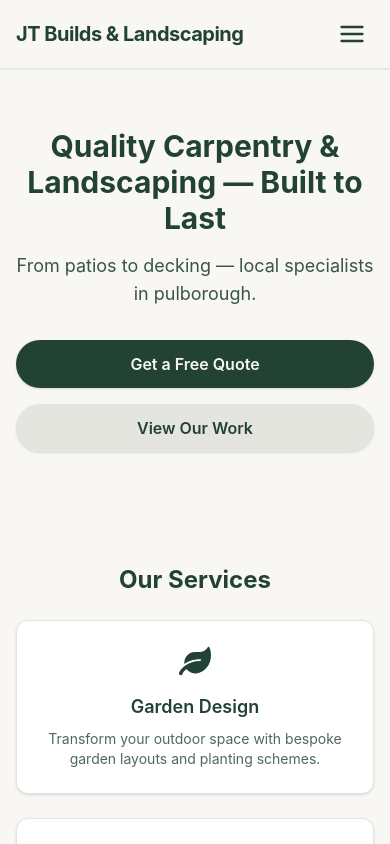
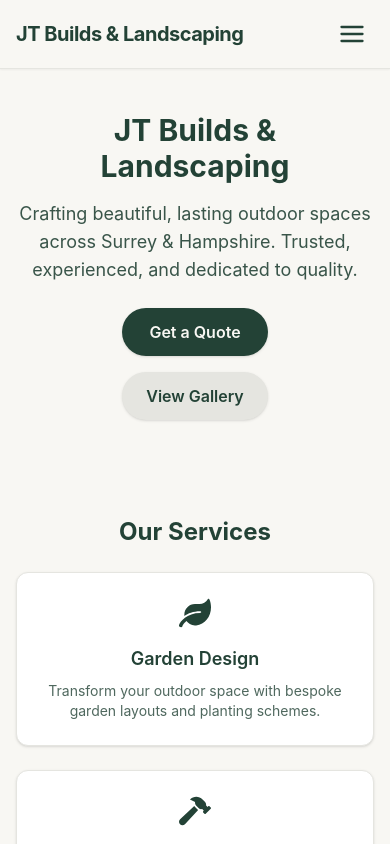
Before and after one commit to rk95x/JT-Carp, a Next.js app: page / in a window 390 px wide. Shown: the top 844 px of the page. Built offline with nearby package versions, Linux system fonts and the light colour scheme.

Commit message:
Revert "Add full-width, responsive hero section to homepage with headline, subheading, and buttons"
This reverts commit 87afaf9d5d85da0a1754f76d4a93abaf8570661b.

```diff
--- a/src/app/page.tsx
+++ b/src/app/page.tsx
@@ -28,22 +28,14 @@ export default function Home() {
   return (
     <div className="flex flex-col gap-12">
       {/* Hero Section */}
-      <section className="w-full bg-brand-cream py-16 px-4 flex flex-col items-center md:items-start justify-center text-center md:text-left">
-        <div className="max-w-3xl w-full">
-          <h1 className="text-3xl sm:text-4xl md:text-5xl font-bold text-brand-green mb-4">
-            Quality Carpentry & Landscaping — Built to Last
-          </h1>
-          <p className="text-lg md:text-xl text-brand-green/90 mb-8">
-            From patios to decking — local specialists in pulborough.
-          </p>
-          <div className="flex flex-col sm:flex-row gap-4 w-full md:w-auto justify-center md:justify-start">
-            <Link href="/contact" className="bg-brand-green text-brand-cream px-8 py-3 rounded-full font-semibold shadow hover:bg-brand-green/90 transition text-base">
-              Get a Free Quote
-            </Link>
-            <Link href="/gallery" className="bg-brand-neutral text-brand-green px-8 py-3 rounded-full font-semibold shadow hover:bg-brand-gray/40 transition text-base">
-              View Our Work
-            </Link>
-          </div>
+      <section className="flex flex-col items-center justify-center text-center py-12 px-4 bg-brand-cream">
+        <h1 className="text-3xl sm:text-4xl md:text-5xl font-bold text-brand-green mb-4">JT Builds & Landscaping</h1>
+        <p className="text-lg md:text-xl text-brand-green/90 max-w-xl mb-6">
+          Crafting beautiful, lasting outdoor spaces across Surrey & Hampshire. Trusted, experienced, and dedicated to quality.
+        </p>
+        <div className="flex flex-col sm:flex-row gap-4 justify-center">
+          <Link href="/contact" className="bg-brand-green text-brand-cream px-6 py-3 rounded-full font-semibold shadow hover:bg-brand-green/90 transition">Get a Quote</Link>
+          <Link href="/gallery" className="bg-brand-neutral text-brand-green px-6 py-3 rounded-full font-semibold shadow hover:bg-brand-gray/40 transition">View Gallery</Link>
         </div>
       </section>
 
```
